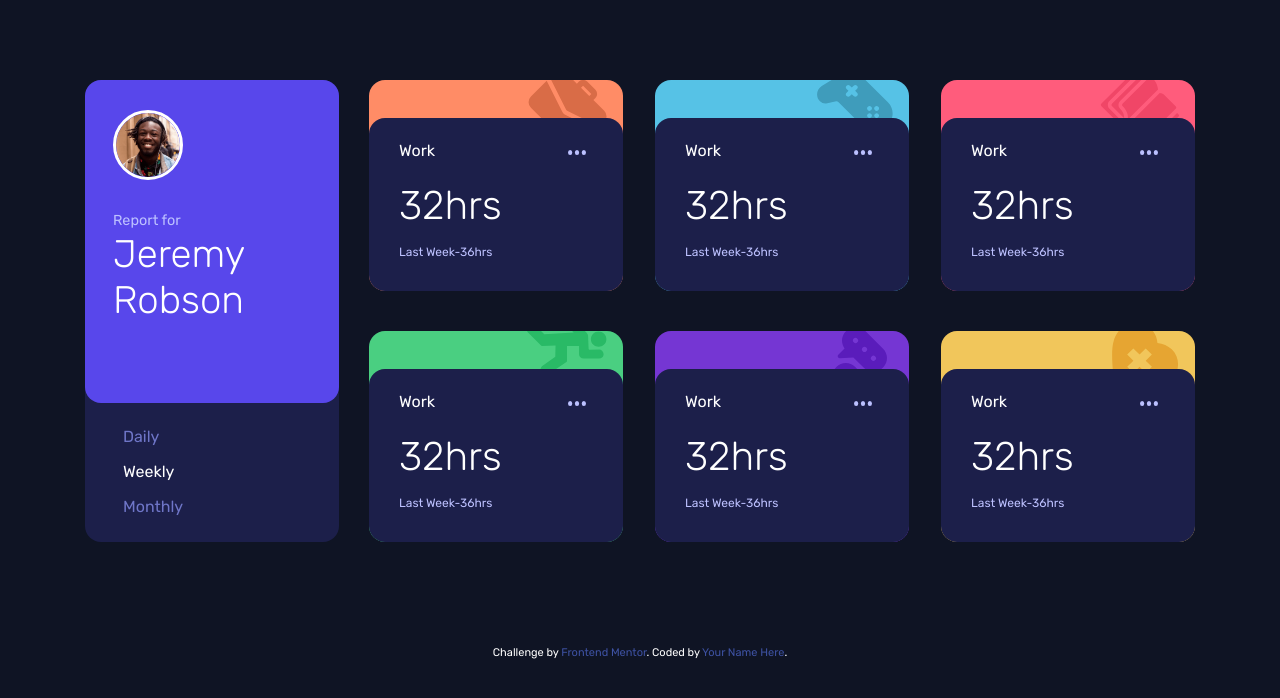
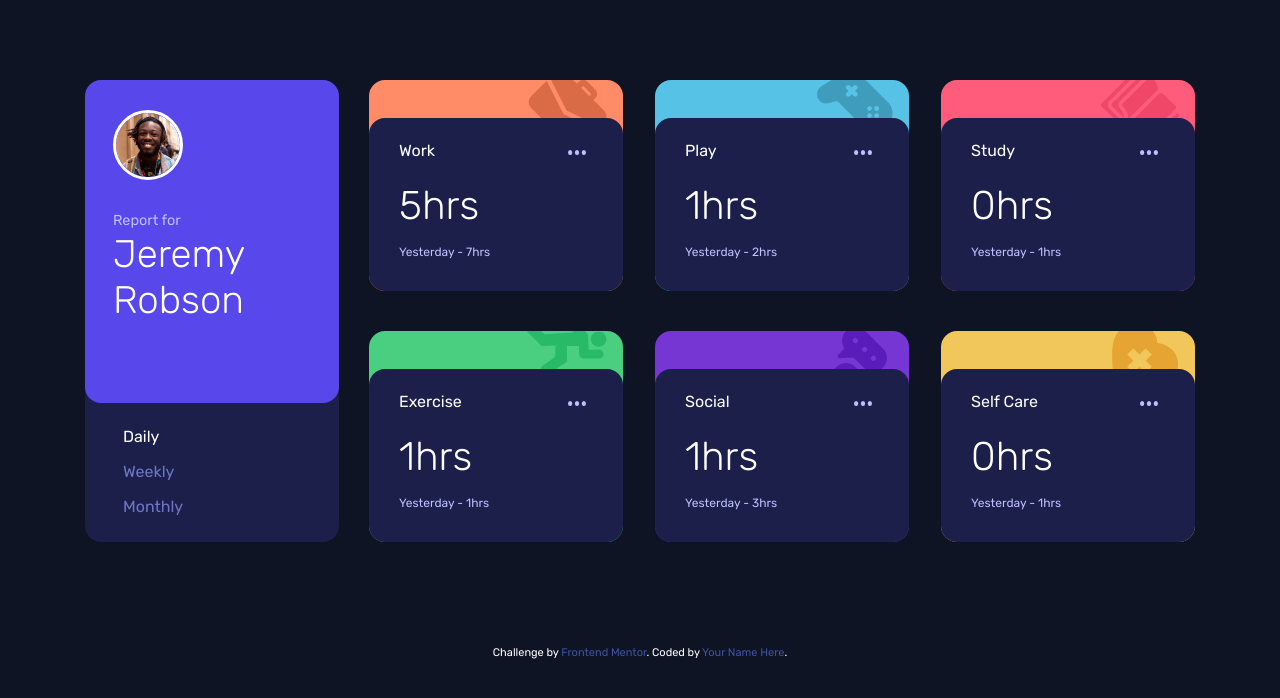
Before and after one commit to gurkanozer/time-tracking-dashboard, a plain HTML site: page index.html in a window 1280 px wide. Drawn offline with Linux system fonts and the light colour scheme.

Commit message:
js added

```diff
--- a/index.html
+++ b/index.html
@@ -27,99 +27,18 @@
       </div>
       <div class="profile__body">
         <ul>
-          <li>Daily</li>
-          <li class="active">Weekly</li>
-          <li>Monthly</li>
+          <li class="menu-item active">Daily</li>
+          <li class="menu-item">Weekly</li>
+          <li class="menu-item">Monthly</li>
         </ul>
       </div>
     </section>
-    <section class="cards">
-      <!--WORK-->
-      <div class="card card-work">
-        <div class="card__body">
-          <div class="card__header">
-            <span class="title">Work</span>
-            <button class="btn card__btn"><img src="/images/icon-ellipsis.svg" alt=""></button>
-          </div>
-          <div class="card__content">
-            <h4>32hrs</h4>
-            <span>Last Week-36hrs</span>
-          </div>
-        </div>
-      </div>
-      <!--PLAY-->
-      <div class="card card-play">
-        <div class="card__body">
-          <div class="card__header">
-            <span class="title">Work</span>
-            <button class="btn card__btn"><img src="/images/icon-ellipsis.svg" alt=""></button>
-          </div>
-          <div class="card__content">
-            <h4>32hrs</h4>
-            <span>Last Week-36hrs</span>
-          </div>
-        </div>
-      </div>
-      <!--STUDY-->
-      <div class="card card-study">
-        <div class="card__body">
-          <div class="card__header">
-            <span class="title">Work</span>
-            <button class="btn card__btn"><img src="/images/icon-ellipsis.svg" alt=""></button>
-          </div>
-          <div class="card__content">
-            <h4>32hrs</h4>
-            <span>Last Week-36hrs</span>
-          </div>
-        </div>
-      </div>
-      <!--EXERCISE-->
-      <div class="card card-exercise">
-        <div class="card__body">
-          <div class="card__header">
-            <span class="title">Work</span>
-            <button class="btn card__btn"><img src="/images/icon-ellipsis.svg" alt=""></button>
-          </div>
-          <div class="card__content">
-            <h4>32hrs</h4>
-            <span>Last Week-36hrs</span>
-          </div>
-        </div>
-      </div>
-      <!--SOCIAL-->
-      <div class="card card-social">
-        <div class="card__body">
-          <div class="card__header">
-            <span class="title">Work</span>
-            <button class="btn card__btn"><img src="/images/icon-ellipsis.svg" alt=""></button>
-          </div>
-          <div class="card__content">
-            <h4>32hrs</h4>
-            <span>Last Week-36hrs</span>
-          </div>
-        </div>
-      </div>
-      <!--SELF CARE-->
-      <div class="card card-self-care">
-        <div class="card__body">
-          <div class="card__header">
-            <span class="title">Work</span>
-            <button class="btn card__btn"><img src="/images/icon-ellipsis.svg" alt=""></button>
-          </div>
-          <div class="card__content">
-            <h4>32hrs</h4>
-            <span>Last Week-36hrs</span>
-          </div>
-        </div>
-      </div>
-
-    </section>
+    <section class="cards"></section>
   </main>
-
-
   <div class="attribution">
     Challenge by <a href="https://www.frontendmentor.io?ref=challenge" target="_blank">Frontend Mentor</a>.
     Coded by <a href="#">Your Name Here</a>.
   </div>
+  <script src="/main.js"></script>
 </body>
 </html>
--- /dev/null
+++ b/main.js
@@ -0,0 +1,48 @@
+const menuItems = document.querySelectorAll('.menu-item');
+const cards = document.querySelector('.cards');
+const data = [];
+const getData = async () => {
+  await fetch('/data.json')
+  .then(res =>res.json())
+  .then(
+    res =>{
+      res.forEach(r => data.push(r))
+    }
+  )
+  setHtml('daily');
+}
+const setHtml = (selectedItem)=>{
+  cards.innerHTML = '';
+  data.forEach(obj =>{
+    const card = document.createElement('div');
+    card.classList.add(`card`);
+    card.classList.add(`card-${obj['title'].toLowerCase().replace(' ','-')}`);
+    cards.appendChild(card);
+    let last ='';
+    if(selectedItem === 'daily') last = 'Day';
+    else if(selectedItem ==='weekly') last = 'Week';
+    else if(selectedItem === 'monthly') last = 'Month'
+    card.innerHTML =`
+      <div class="card__body">
+      <div class="card__header">
+        <span class="title">${obj['title']}</span>
+        <button class="btn card__btn"><img src="/images/icon-ellipsis.svg" alt=""></button>
+      </div>
+      <div class="card__content">
+        <h4>${obj['timeframes'][selectedItem]['current']}hrs</h4>
+        <span>${last == 'Day' ? 'Yesterday' : 'Last '+ last} - ${obj['timeframes'][selectedItem]['previous']}hrs</span>
+      </div>
+    </div>
+    `;
+  });
+}
+//Event Listener
+menuItems.forEach(item => {
+   item.addEventListener('click',()=>{
+    menuItems.forEach(i =>{ i.classList.remove('active')});
+    item.classList.add('active');
+    let selectedItem = item.innerHTML.toLowerCase();
+    setHtml(selectedItem);
+  });
+});
+getData();
--- a/style/main.scss
+++ b/style/main.scss
@@ -108,7 +108,7 @@ main{
             transition: transform 0.3s ease;
             transform: scale(1.02);
             .card__body{
-                opacity: 0.95;
+                filter: brightness(1.5);
             }
         }
         &__btn{
```
Also changed, not shown: style/main.css, 1 other file.
